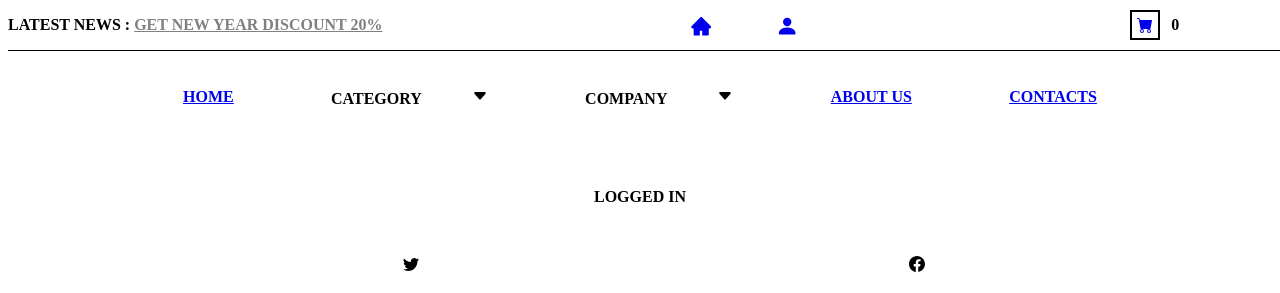
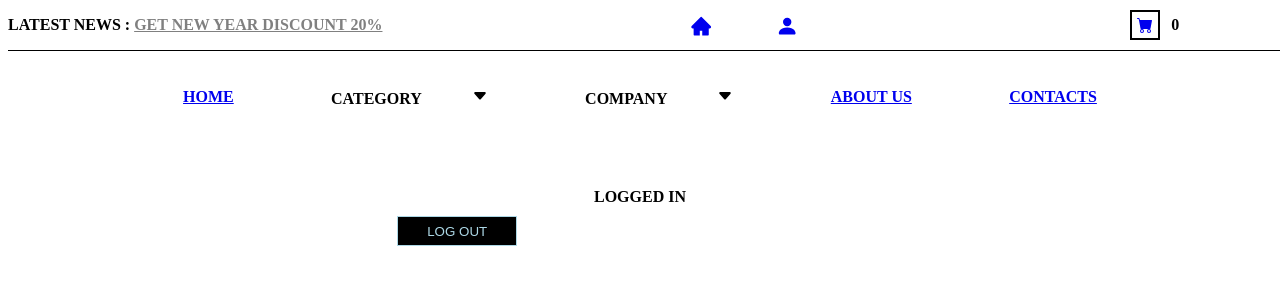
Before and after one commit to sashaTen/Furniture_E_commerce, a React (Create React App) app: page /login in a window 1280 px wide. Both pictures are taken after typing "name@example.com", "Sample123", "Sample123" into the empty fields and a click on the button "REGISTER". Shown: the top 293 px of the page. Built offline with nearby package versions, Linux system fonts and the light colour scheme; no server answers; a web font is replaced by a local one.

Commit message:
added  log out  function btn  to  the  login  component

```diff
--- a/src/components/login.js
+++ b/src/components/login.js
@@ -7,7 +7,17 @@ const Login = () => {
   if (logged.logged) {
     return (
       <>
-        <div className="loginContainer">logged in</div>
+        <div className="loginContainer">
+          logged in
+          <button
+            className="cartBuyBtn"
+            onClick={() => {
+              logged.setLogged(false);
+            }}
+          >
+            log out
+          </button>
+        </div>
       </>
     );
   }
```
